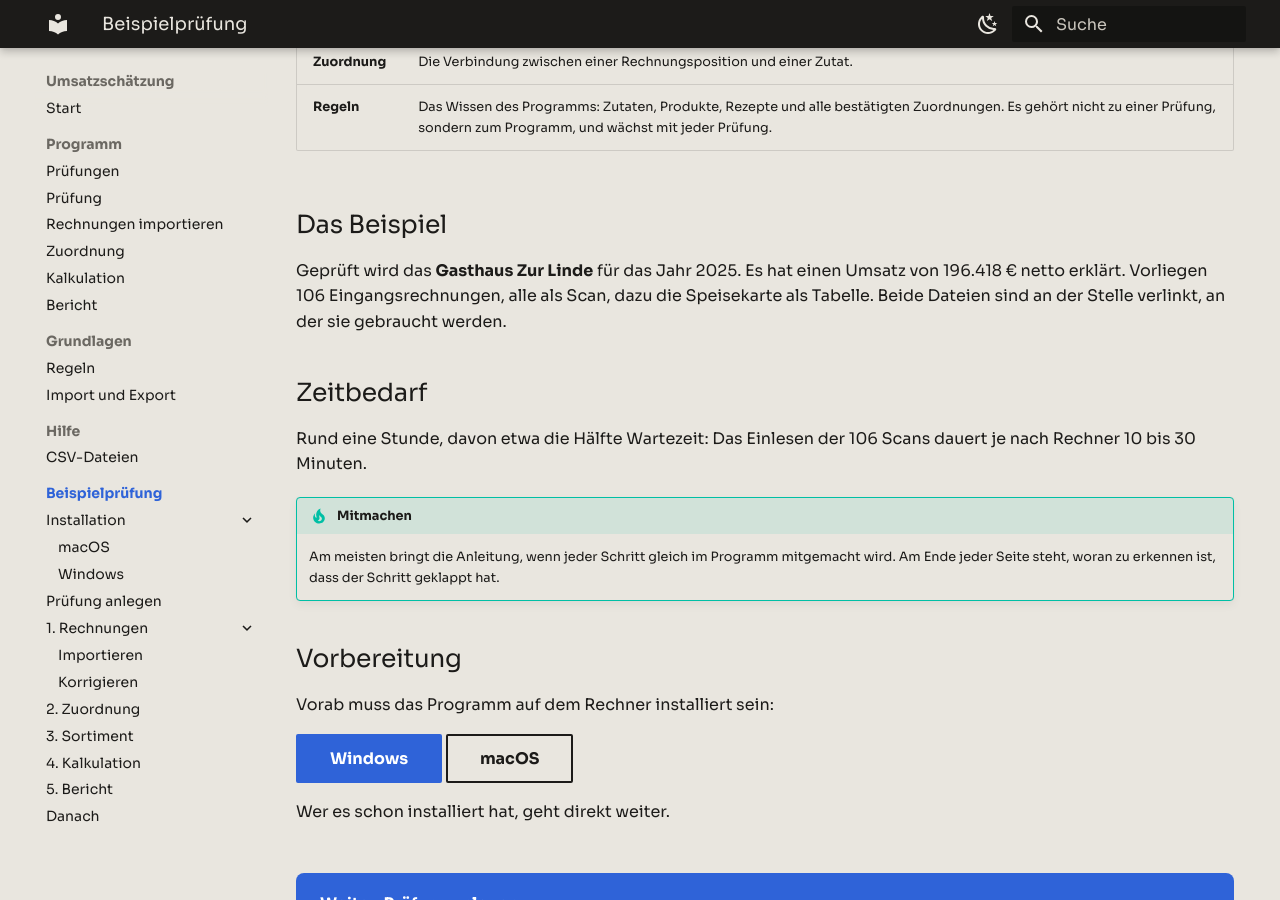
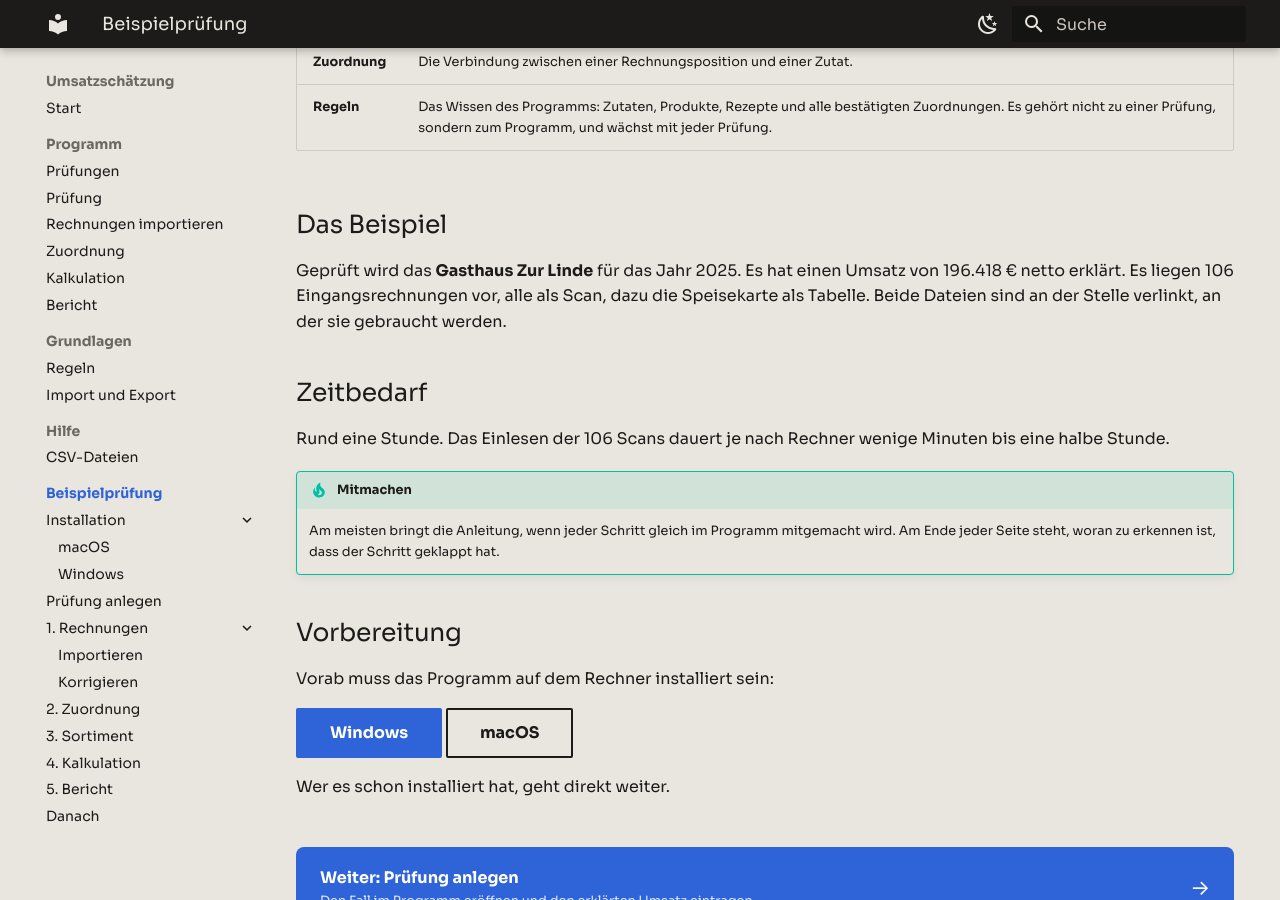
Before and after one commit to rotmanjanez/Umsatzschaetzung, an MkDocs documentation site: the page built from web/docs/pages/guide/index.md, in a window 1280 px wide and 900 px high, scrolled down 1179 px. Built offline with MkDocs 1.6.1 and Material for MkDocs 9.7.7, drawn with Linux system fonts in a browser that asks for light colours; the version menu is left out.

Commit message:
correct the guide wording, timings and checkbox behaviour
Co-Authored-By: Claude Opus 5.5 (1M context) <noreply@anthropic.com>

```diff
--- a/web/docs/pages/guide/index.md
+++ b/web/docs/pages/guide/index.md
@@ -38,14 +38,14 @@ Ein paar Wörter kommen dabei immer wieder vor:
 ## Das Beispiel
 
 Geprüft wird das **Gasthaus Zur Linde** für das Jahr 2025. Es hat einen Umsatz
-von 196.418 € netto erklärt. Vorliegen 106 Eingangsrechnungen, alle als Scan,
+von 196.418 € netto erklärt. Es liegen 106 Eingangsrechnungen vor, alle als Scan,
 dazu die Speisekarte als Tabelle. Beide Dateien sind an der Stelle verlinkt, an
 der sie gebraucht werden.
 
 ## Zeitbedarf
 
-Rund eine Stunde, davon etwa die Hälfte Wartezeit: Das Einlesen der 106 Scans
-dauert je nach Rechner 10 bis 30 Minuten.
+Rund eine Stunde. Das Einlesen der 106 Scans dauert je nach Rechner wenige
+Minuten bis eine halbe Stunde.
 
 !!! tip "Mitmachen"
     Am meisten bringt die Anleitung, wenn jeder Schritt gleich im Programm
```
Also changed, not shown: web/docs/pages/guide/kalkulation.md (+3 -4 lines), web/docs/pages/guide/korrektur.md (+3 -2 lines), web/docs/pages/guide/rechnungen.md (+2 -1 lines), web/docs/pages/guide/sortiment.md (+1 -2 lines).
